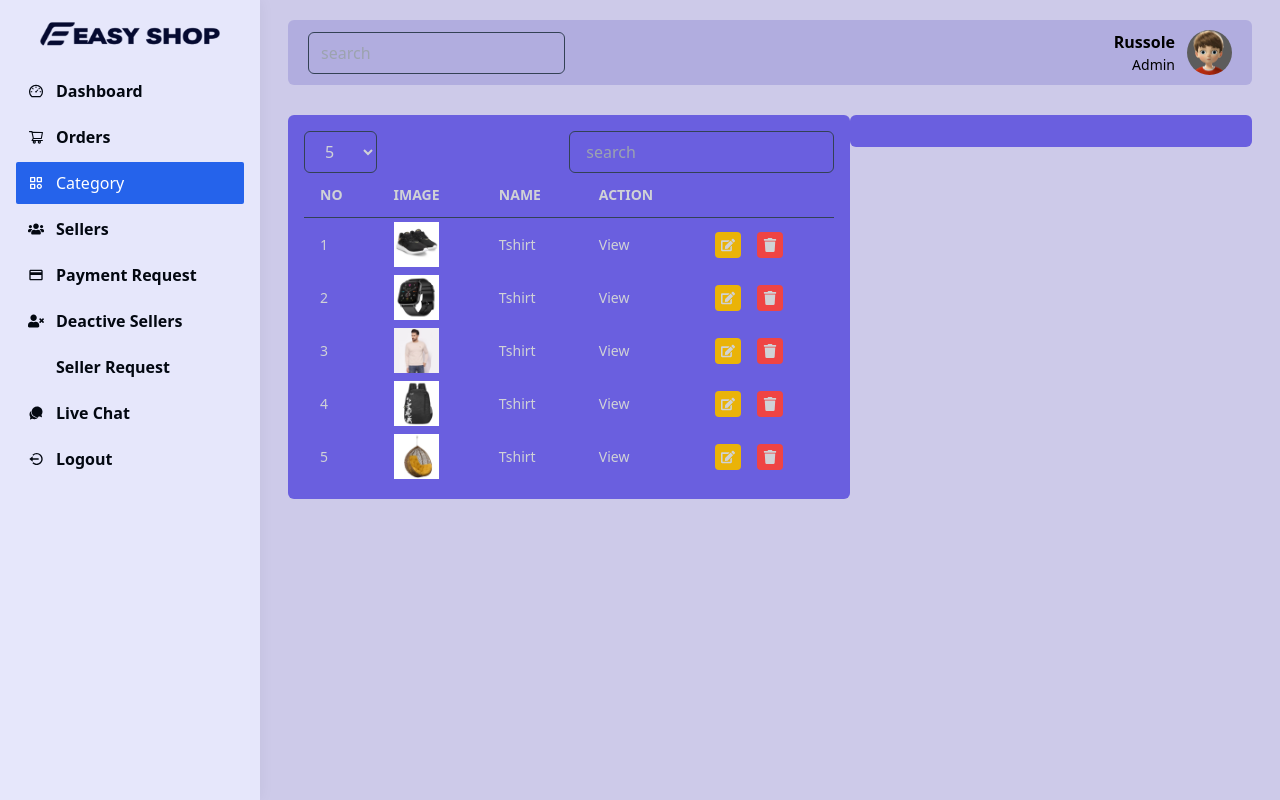
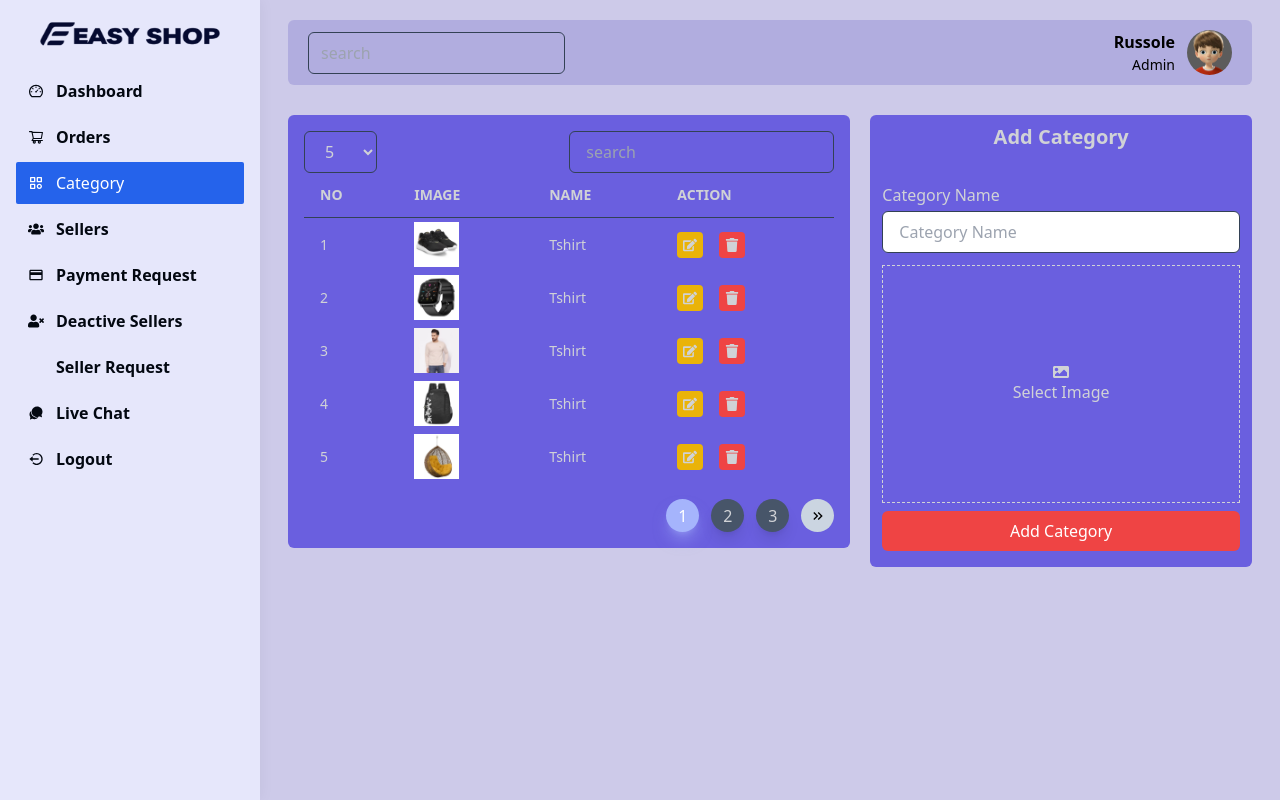
Before and after one commit to Russole/Multi-Vendor-E-commerce-Platform, a React (Create React App) app in the folder Dashboard/: page /admin/dashboard/category in a window 1280 px wide. Built offline with nearby package versions, Linux system fonts and the light colour scheme; some icons are missing.

Commit message:
feat: design category page on the dashboard
Add the pagination to category page.On the category page, allow the
addition of more product categories.

```diff
--- a/Dashboard/src/views/admin/Category.jsx
+++ b/Dashboard/src/views/admin/Category.jsx
@@ -1,11 +1,30 @@
 import React, { useState } from 'react';
 import { Link } from 'react-router-dom';
+import Pagination from '../Pagination';
 import { FaE } from 'react-icons/fa6';
 import { FaEdit, FaTrash } from 'react-icons/fa';
+import { FaImage } from "react-icons/fa";
+import { IoMdCloseCircle } from "react-icons/io";
+
 const Category = () => {
+    const [currentPage, setCurrentPage] = useState(1)
+    const [searchValue, setSearchValue] = useState('')
     const [parPage, setParPage] = useState(5)
+    const [show, setShow] = useState(false)
+
+
     return (
         <div className='px-2 lg:px-7 pt-5'>
+
+            <div className='flex lg:hidden justify-between items-center mb-5 p-4 bg-[#6a5fdf] rounded-md'>
+                <h1 className='text-[#d0d2d6] font-semibold text-lg'>Category</h1>
+                <button onClick={() => setShow(true)} className='bg-red-500 shadow-lg hover:shadow-red-500/40 px-4 py-2 cursor-pointer text-white rounded-sm text-sm'>Add</button>
+
+            </div>
+
+
+
+
             <div className='flex flex-wrap w-full'>
                 <div className='w-full lg:w-7/12'>
                     <div className='w-full p-4 bg-[#6a5fdf] rounded-md'>
@@ -18,6 +37,7 @@ const Category = () => {
                             </select>
                             <input className='px-4 py-2 focus:border-indigo-500 outline-none bg-[#6a5fdf] border border-slate-700 rounded-md text-[#d0d2d6]' type="text" placeholder='search' />
                         </div>
+
                         <div className='relative overflow-x-auto'>
                             <table className='w-full text-sm text-left text-[#d0d2d6]'>
                                 <thead className='text-sm text-[#d0d2d6] uppercase border-b border-slate-700'>
@@ -28,6 +48,7 @@ const Category = () => {
                                         <th scope='col' className='py-3 px-4'>Action</th>
                                     </tr>
                                 </thead>
+
                                 <tbody>
                                     {
                                         [1, 2, 3, 4, 5].map((d, i) => <tr key={i}>
@@ -37,8 +58,6 @@ const Category = () => {
                                             </td>
                                             <td scope='row' className='py-1 px-4 font-medium whitespace-nowrap'>Tshirt</td>
 
-                                            <td scope='row' className='py-3 px-4 font-medium whitespace-nowrap'>
-                                                <Link>View</Link> </td>
                                             <td scope='row' className='py-1 px-4 font-medium whitespace-nowrap'>
                                                 <div className='flex justify-start items-center gap-4'>
                                                     <Link className='p-[6px] bg-yellow-500 rounded hover:shadow-lg hover:shadow-yellow-500/50'> <FaEdit /> </Link>
@@ -49,19 +68,72 @@ const Category = () => {
                                         </tr>)
                                     }
 
+
                                 </tbody>
                             </table>
                         </div>
-                    </div>
-                </div>
-                <div className='w-full lg:w-5/12'>
-                    <div className='w-full p-4 bg-[#6a5fdf] rounded-md'>
+
+                        <div className='w-full flex justify-end mt-4 bottom-4 right-4'>
+                            <Pagination
+                                pageNumber={currentPage}
+                                setPageNumber={setCurrentPage}
+                                totalItem={50}
+                                parPage={parPage}
+                                showItem={3}
+                            />
+                        </div>
+
+
 
                     </div>
+
                 </div>
+
+                <div className={`w-[320px] lg:w-5/12 translate-x-100 lg:relative lg:right-0 fixed ${show ? 'right-0' : '-right-[340px]'} z-[9999] top-0 transition-all duration-500 `} >
+                    <div className='w-full pl-5'>
+                        <div className='bg-[#6a5fdf] h-screen lg:h-auto px-3 py-2 lg:rounded-md text-[#d0d2d6]'>
+
+                            <div className='flex justify-between items-center mb-4' >
+                                <h1 className='text-[#d0d2d6] font-semibold text-xl mb-4 w-full text-center '>Add Category</h1>
+
+                                <div onClick={() => setShow(false)} className='block lg:hidden'>
+                                    <IoMdCloseCircle />
+                                </div>
+                            </div>
+
+
+                            <form>
+                                <div className='flex flex-col w-full gap-1 mb-3'>
+                                    <label htmlFor="name"> Category Name</label>
+                                    <input className='px-4 py-2 focus:border-indigo-500 outline-none bg-[#ffffff] border border-slate-700 rounded-md text-[#000000]' type="text" id='name' name='category_name' placeholder='Category Name' />
+                                </div>
+
+                                <div>
+                                    <label className='flex justify-center items-center flex-col h-[238px] cursor-pointer border border-dashed hover:border-red-500 w-full border-[#d0d2d6]' htmlFor="image">
+                                        <span><FaImage /> </span>
+                                        <span>Select Image</span>
+                                    </label>
+                                    <input className='hidden' type="file" name="image" id="image" />
+                                    <div>
+                                        <button className='bg-red-500 w-full hover:shadow-red-500/40 hover:shadow-md text-white rounded-md px-7 py-2 my-2'>Add Category</button>
+
+                                    </div>
+
+                                </div>
+
+
+                            </form>
+
+                        </div>
+
+                    </div>
+
+                </div>
+
             </div>
 
         </div>
     );
 };
+
 export default Category;
```
